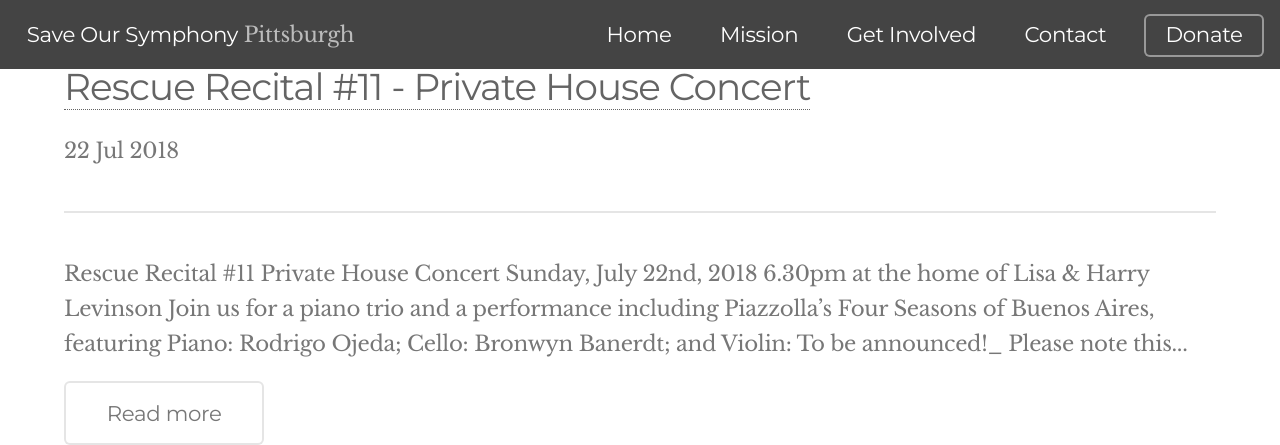
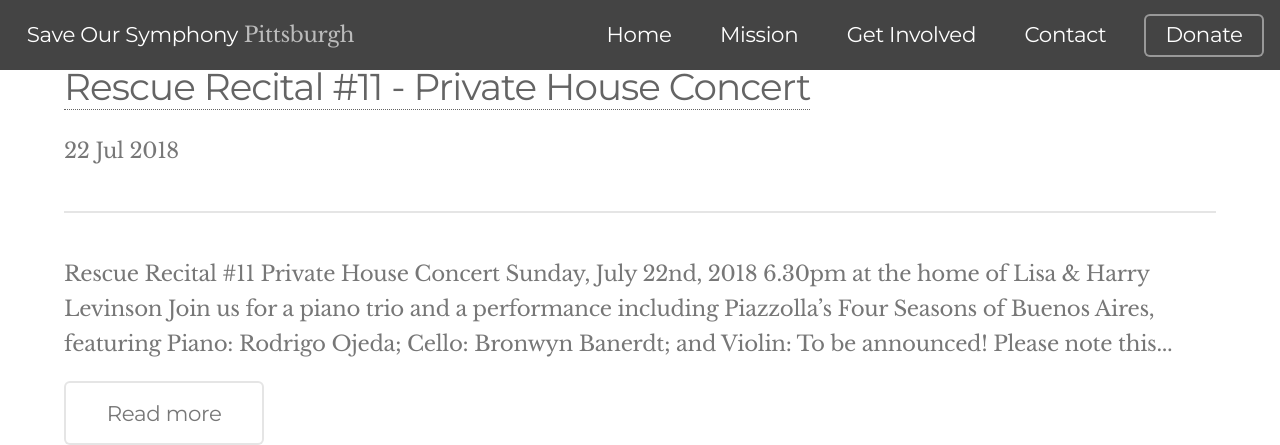
Before and after one commit to daraghbyrne/sospittsburgh, a Jekyll site: the page built from news.html, in a window 1280 px wide and 900 px high, scrolled down 504 px. Shown: the top 445 px of the window. Built offline with Jekyll 4.4.1, drawn with Linux system fonts in a browser that asks for light colours; nearby versions of some CDN libraries.

```diff
--- a/_posts/events/2018-07-22-recital-levinson.markdown
+++ b/_posts/events/2018-07-22-recital-levinson.markdown
@@ -19,7 +19,7 @@ description: "A private concert featuring a piano trio with Rodrigo Ojeda and mu
 > #### Join us for a piano trio and a performance including Piazzolla’s Four Seasons of Buenos Aires, featuring  <br/>
 > _Piano:_ Rodrigo Ojeda; <br/>
 > _Cello:_ Bronwyn Banerdt; and <br/>
-> _Violin:_ To be announced!_
+> _Violin:_ To be announced!
 
 __Please note this is a private concert for invited guests of Lisa & Harry Levinson.__
 
```
